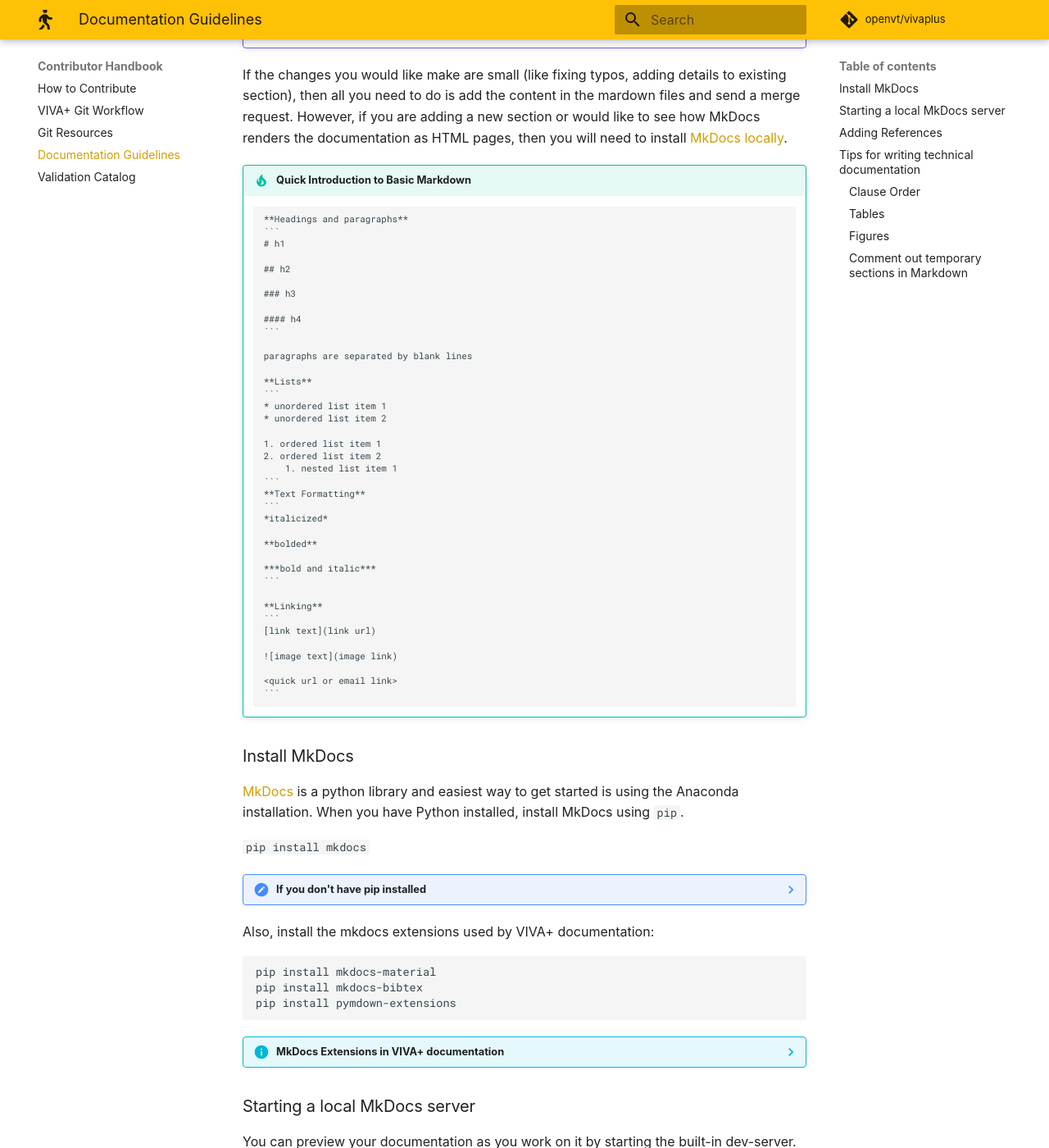
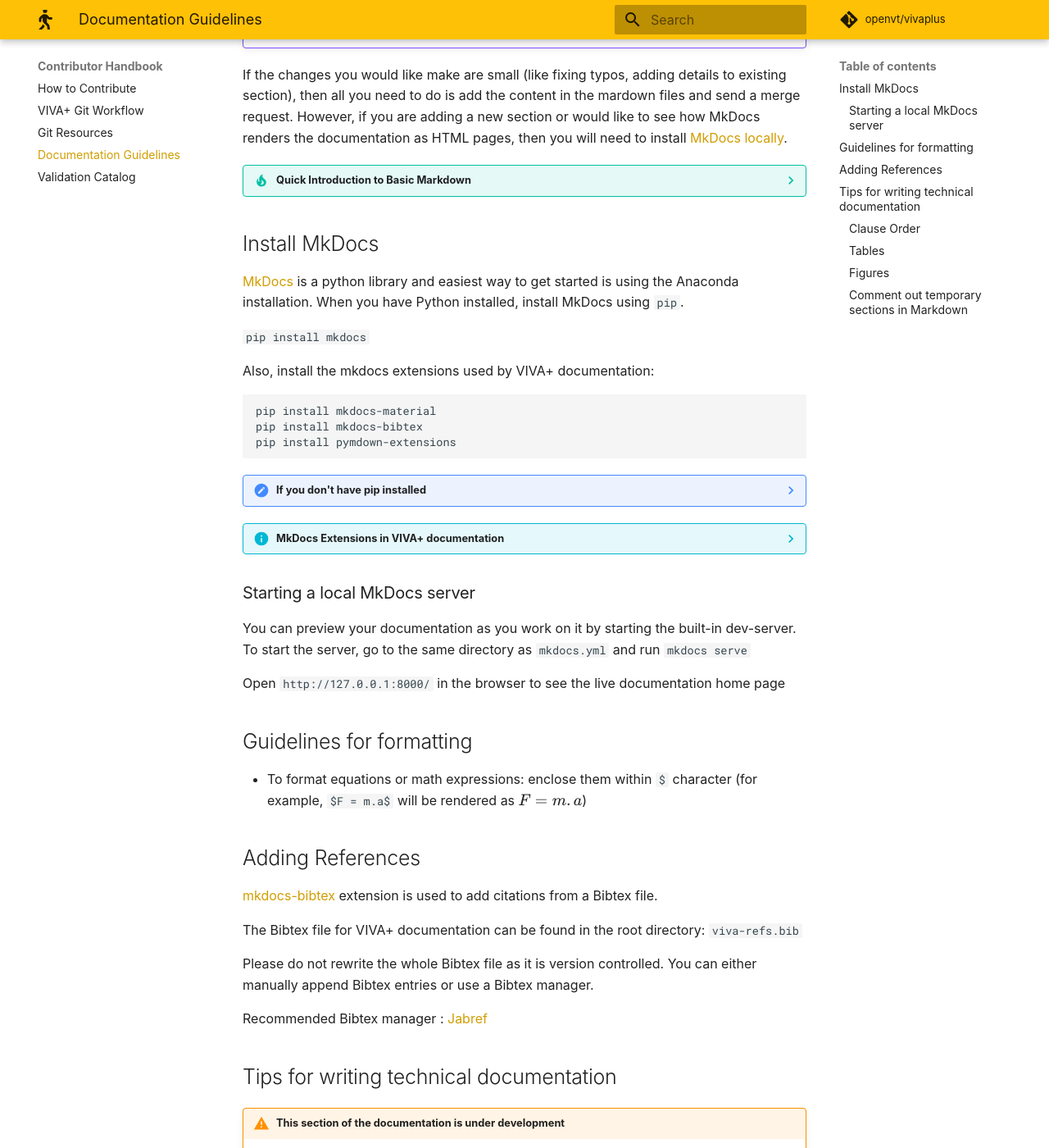
Before and after one commit to jobindjohn/vivaplus_v0.2, an MkDocs documentation site: the page built from docs/contributor-guide/70-documentation-guidelines.md, in a window 1280 px wide and 1400 px high, scrolled down 504 px. Shown: the whole window at 82% size. Built offline with MkDocs 1.6.1 and Material for MkDocs 9.7.7, drawn with Linux system fonts in a browser that asks for light colours; some web fonts are replaced; formulas are drawn with MathJax 3.

Commit message:
Math formating

````diff
--- a/docs/contributor-guide/70-documentation-guidelines.md
+++ b/docs/contributor-guide/70-documentation-guidelines.md
@@ -14,7 +14,7 @@
 If the changes you would like make are small (like fixing typos, adding details to existing section), then all you need to do is add the content in the mardown files and send a merge request. However, if you are adding a new section or would like to see how MkDocs renders the documentation as HTML pages, then you will need to install [MkDocs locally](../70-documentation-guidelines/#install-mkdocs).
 
 
-!!! tip "Quick Introduction to Basic Markdown"
+??? tip "Quick Introduction to Basic Markdown"
 
         **Headings and paragraphs**
         ```
@@ -78,6 +70,13 @@
 pip install mkdocs-bibtex
 pip install pymdown-extensions
 ```
+??? Note "If you don't have pip installed"
+
+    `python get-pip.py`
+
+    Or if you need to upgrade
+
+    `pip install --upgrade pip`
 
 ??? info "MkDocs Extensions in VIVA+ documentation"
 
@@ -96,6 +95,9 @@
 Open `http://127.0.0.1:8000/` in the browser to see the live documentation home page
 
 
+## Guidelines for formatting
+
+- To format equations or math expressions:  enclose them within `$` character (for example, `$F = m.a$` will be rendered as $F = m.a$)
 ## Adding References
 
 [mkdocs-bibtex](https://github.com/shyamd/mkdocs-bibtex/) extension is used to add citations from a Bibtex file.
````
Also changed, not shown: other parts of docs/contributor-guide/70-documentation-guidelines.md (+1 -9 lines), docs/contributor-guide/80-validation-catalog.md (+1 -1 lines), docs/model-doc/01-anthro.md (+4 -2 lines), docs/model-doc/60-pelvis.md (+1 -1 lines).
